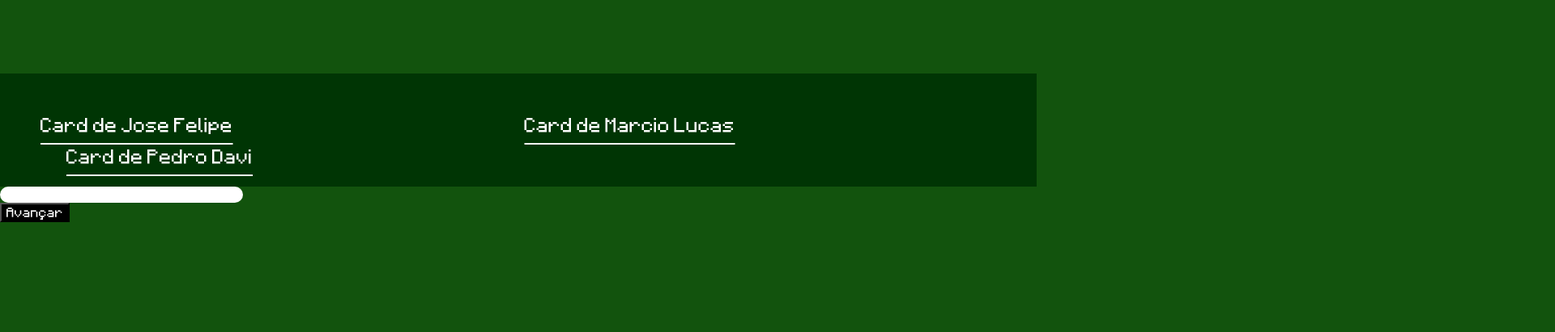
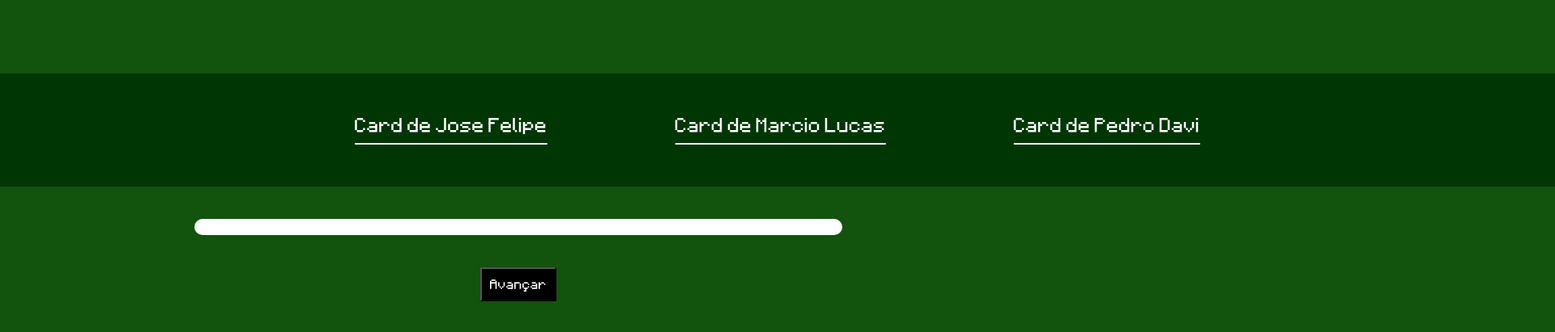
Before and after one commit to Cruz084/Projeto-Miss-o-Level-Up, a plain HTML site: page html/pag.htm in a window 1280 px wide. Shown: the part 237-648 px from the top of the page at 81% size, 1920 px wide, since content can reach past the window. Drawn offline with Linux system fonts and the light colour scheme.

Commit message:
mudanças no card de pedro e alinhamento do botão "avançar"

```diff
--- a/card-pedro-davi/pag.css
+++ b/card-pedro-davi/pag.css
@@ -93,4 +93,10 @@ body {
     color: white;
     background-color: rgb(1, 31, 1);
     font-family: 'Minecraft';
+    text-align: center;
 }
+select {
+  padding: 5px;
+    display: flex;
+    justify-content: center;
+}
--- a/css/pag.css
+++ b/css/pag.css
@@ -24,14 +24,16 @@ body {
     padding: 0;
 }
 #div-1{
-    text-align: left;
-    padding: 50px;
+    display:flex;
     background-color: rgb(0, 53, 4);
     height: 140px;
+    width: 1920px;
+    justify-content: center;
+    padding: 50px;
 
 }
 #div-2{
-    width: 300px;
+    width: 800px;
     height: 20px;
     background-color: white;
     border-radius: 10px;
@@ -40,15 +42,16 @@ body {
 #xp{
     height: 100%;
     width: 0%;
-    background: rgb(86, 0, 107);
+    background: rgb(0, 0, 0);
     transition: width 0.3s;
-    text-align: center;
 }
 button{
     font-family: 'Minecraft';
-    display: inline-block;
     color: white;
     background-color: black;
+    display:flex;
+    justify-content: center;
+    padding:10px;
 }
 h1{
     color: #ffffff;
@@ -61,6 +64,7 @@ a{  color: rgb(255, 255, 255);
 
 #card-jf{
     color: rgb(255, 255, 255);
+    padding: 75px;
 }
 #card-jf:hover{
     color: rgb(0, 0, 0);
@@ -68,6 +72,7 @@ a{  color: rgb(255, 255, 255);
 }
 #card-lc{
     color: rgb(255, 255, 255);
+    padding: 75px;
 }
 #card-lc:hover{
     color: rgb(0, 0, 0);
@@ -75,8 +80,19 @@ a{  color: rgb(255, 255, 255);
 }
 #card-pd{
     color: rgb(255, 255, 255);
+    padding: 75px;
 }
 #card-pd:hover{
     color: rgb(0, 0, 0);
 
 }
+#posição-xp {
+    display:flex;
+    justify-content: center;
+    padding: 40px;
+}
+#posição-botão {
+    display:flex;
+    justify-content: center;
+
+}
--- a/html/pag.htm
+++ b/html/pag.htm
@@ -16,23 +16,30 @@
         <h1>Level Up</h1>
     </div>
     <div id="div-1">
-        <nav id="div-nav">
+        <nav>
             <a href="../card-jose-felipe/index.html" target="_blank" id="card-jf">Card de Jose Felipe</a>
-            &nbsp; &nbsp; &nbsp; &nbsp; &nbsp; &nbsp; &nbsp; &nbsp; &nbsp; &nbsp; &nbsp; &nbsp; &nbsp; &nbsp; &nbsp;
-            &nbsp; &nbsp; &nbsp; &nbsp; &nbsp; &nbsp; &nbsp;
+
             <a href="../card-lucas/Imagem.html" target="_blank" id="card-lc">Card de Marcio Lucas</a>
-            &nbsp; &nbsp; &nbsp; &nbsp; &nbsp; &nbsp; &nbsp; &nbsp; &nbsp; &nbsp; &nbsp; &nbsp; &nbsp; &nbsp; &nbsp;
-            &nbsp; &nbsp; &nbsp; &nbsp; &nbsp; &nbsp; &nbsp;
+
             <a href="../card-pedro-davi/pag.htm" target="_blank" id="card-pd">Card de Pedro Davi</a>
-            &nbsp; &nbsp; &nbsp; &nbsp; &nbsp; &nbsp; &nbsp; &nbsp; &nbsp; &nbsp; &nbsp; &nbsp; &nbsp; &nbsp; &nbsp;
-            &nbsp; &nbsp; &nbsp; &nbsp; &nbsp; &nbsp; &nbsp;
         </nav>
     </div>
+    <div id="posição-xp">
     <div id="div-2">
-        <div id="xp"></div>
+        <div id="xp">
+
+        </div>
     </div>
-    <button onclick="addXP(20)">Avançar</button>
-
+    <div class="barra-xp-container">
+        <div class="barra-xp">
+          <div class="xp-preenchido" id="barraXP">
+          </div>
+        </div>
+    </div>
+    </div>
+        <div id="posição-botão">
+        <button onclick="addXP(20)">Avançar</button>
+        </div>
 </body>
 
 </html>
```
